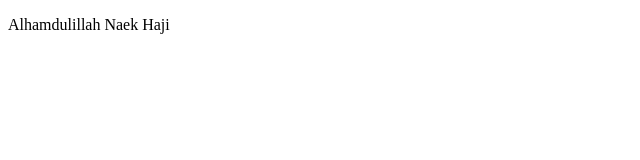
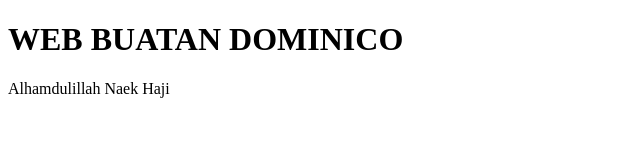
Before and after one commit to Domiiniicoo/latihan-git, a plain HTML site: page index.html in a window 1280 px wide. Shown: the whole page, without its empty margins (0-640 px from the left). Drawn offline with Linux system fonts and the light colour scheme.

Commit message:
Add files via upload

```diff
--- a/index.html
+++ b/index.html
@@ -6,6 +6,7 @@
     <title>Latihan GIT - WEB II UBSI</title>
   </head>
   <body>
+    <h1>WEB BUATAN DOMINICO</h1>
     <p>Alhamdulillah Naek Haji</p>
   </body>
 </html>
```
